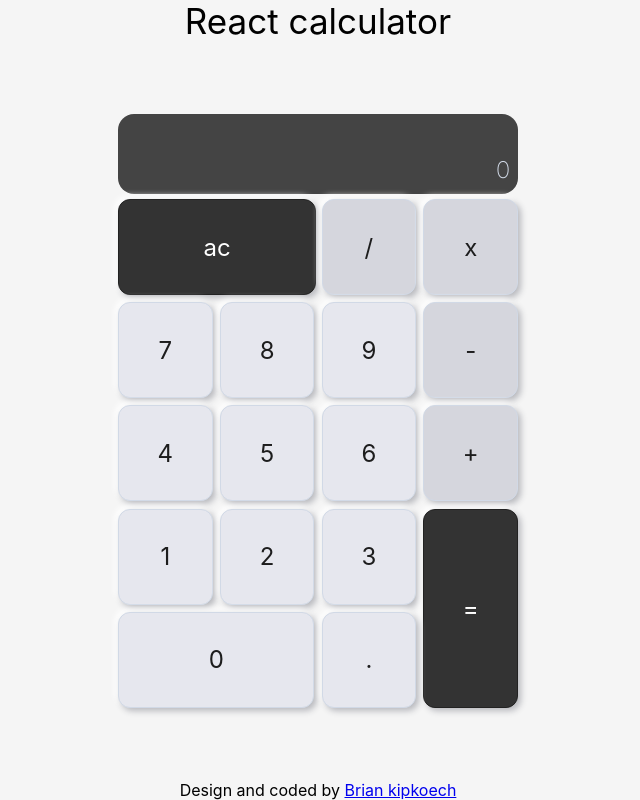
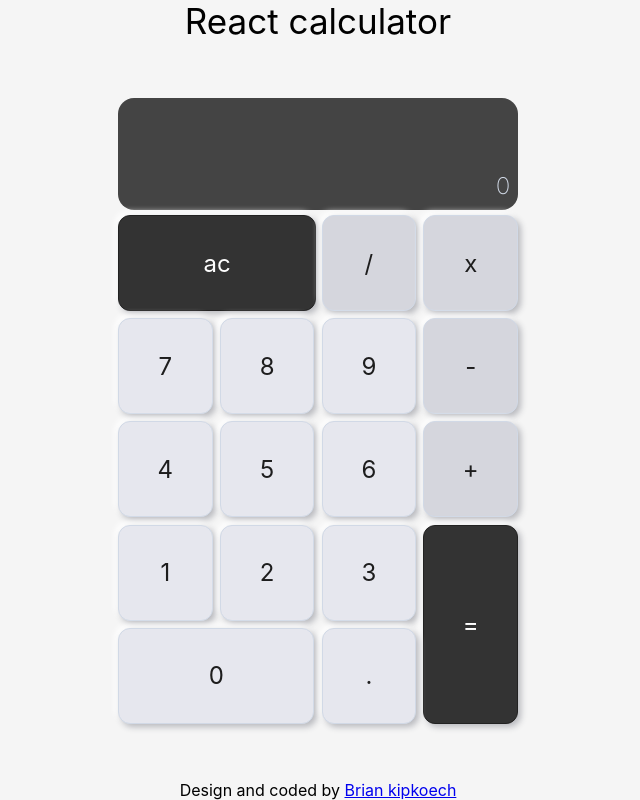
Before and after one commit to Brian-kipkoech-mutai/React-calculator, a React (Create React App) app: page / in a window 1280 px wide. Shown: the whole page, without its empty margins (322-962 px from the left). Built offline with nearby package versions, Linux system fonts and the light colour scheme.

Commit message:
finilizing

```diff
--- a/src/appstyling/caculator.css
+++ b/src/appstyling/caculator.css
@@ -52,7 +52,7 @@
 
  }
     .displayBox{
-    height: 80px;
+    height: 7em;
     width: 100%;
      background-color: #444444;
     display: flex;
@@ -63,10 +63,10 @@
  }
  .buttons-view{
 
-   margin: 0 auto;
+
  color: #ffffff;
  max-width: 400px;
- width: calc(100vw);
+ width: calc(100vw - 1em);
  font-size: 1.5em;
  display: grid;
  grid-template-columns: repeat(4, 1fr);
```
